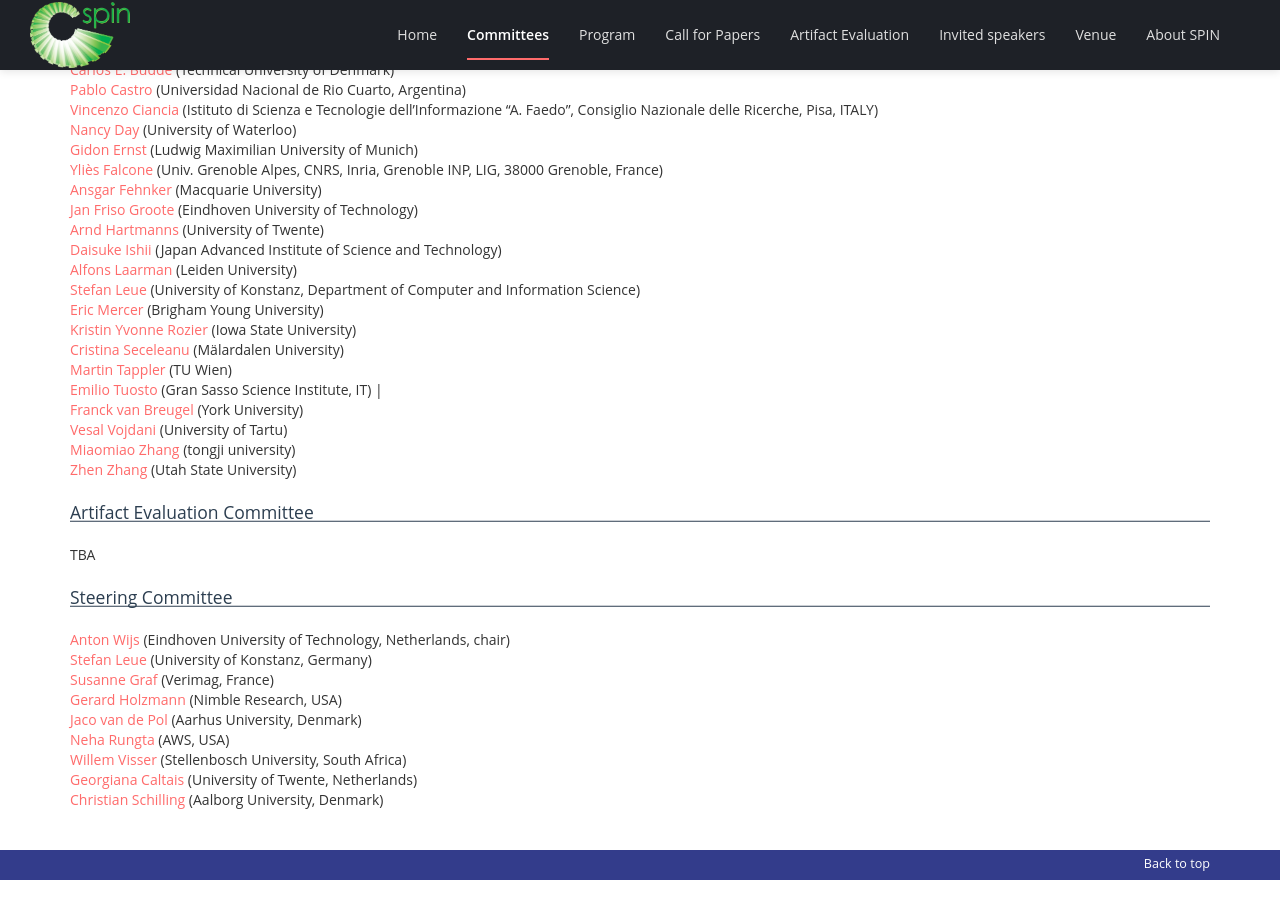
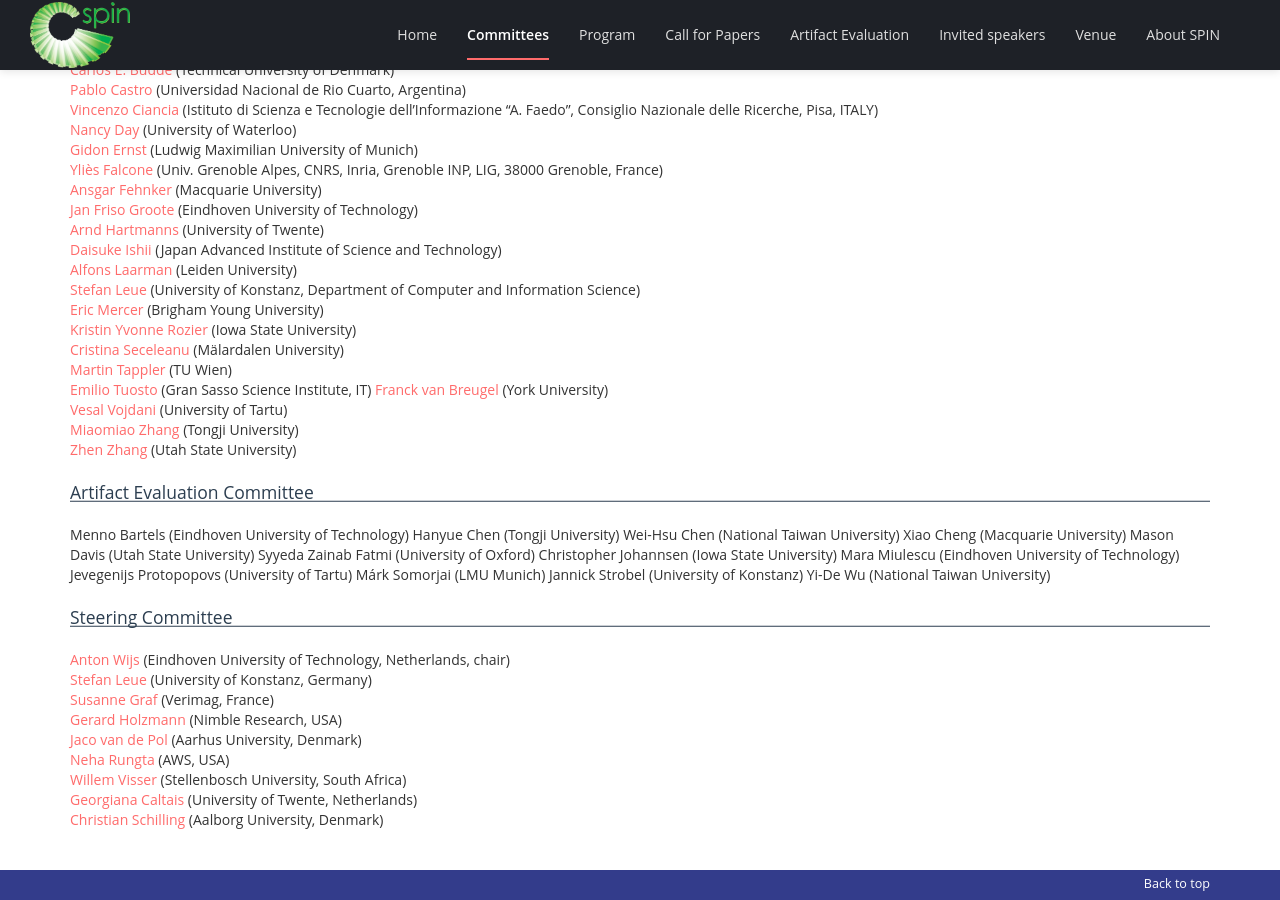
Before and after one commit to SPIN-web/SPIN2026, a Jekyll site: the page built from _pages/committees.md, in a window 1280 px wide and 900 px high, scrolled down 615 px. Built offline with Jekyll 4.4.1, drawn with Linux system fonts in a browser that asks for light colours; nearby versions of some CDN libraries; our own code applies the rules of GitHub Pages for plain Markdown files.

```diff
--- a/_pages/committees.md
+++ b/_pages/committees.md
@@ -5,7 +5,6 @@ order: 1
 ---
 
 # Committees
-
 
 ## Program Chairs
 
@@ -18,7 +17,6 @@ order: 1
 [Nian-Ze Lee](https://www.sosy-lab.org/people/lee/) (National Taiwan University, Taiwan) ✉️ <nzlee@ntu.edu.tw>
 
 ## Program Committee
-
 
 [Jiri Barnat](https://www.muni.cz/en/people/3496-jiri-barnat) (Masaryk University)
 [Carlos E. Budde](https://orbit.dtu.dk/en/persons/carlos-esteban-budde/) (Technical University of Denmark)
@@ -38,16 +36,26 @@ Consiglio Nazionale delle Ricerche, Pisa, ITALY)
 [Kristin Yvonne Rozier](https://faculty.sites.iastate.edu/kyrozier/) (Iowa State University)
 [Cristina Seceleanu](http://www.es.mdh.se/staff/173-Cristina_Seceleanu) (Mälardalen University)
 [Martin Tappler](https://informatics.tuwien.ac.at/people/martin-tappler) (TU Wien)
-[Emilio Tuosto](https://www.gssi.it/people/professors/lectures-computer-science/item/6408-tuosto-emilio) (Gran Sasso Science Institute, IT) |
+[Emilio Tuosto](https://www.gssi.it/people/professors/lectures-computer-science/item/6408-tuosto-emilio) (Gran Sasso Science Institute, IT)
 [Franck van Breugel](http://www.cse.yorku.ca/~franck/) (York University)
 [Vesal Vojdani](https://ut.ee/~vesal) (University of Tartu)
-[Miaomiao Zhang](https://conf.researchr.org/profile/VMCAI-2026/miaomiaozhang) (tongji university)
+[Miaomiao Zhang](https://conf.researchr.org/profile/VMCAI-2026/miaomiaozhang) (Tongji University)
 [Zhen Zhang](https://engineering.usu.edu/ece/people/faculty/zhang-zhen) (Utah State University)
-
 
 ## Artifact Evaluation Committee
 
-TBA
+Menno Bartels (Eindhoven University of Technology)
+Hanyue Chen (Tongji University)
+Wei-Hsu Chen (National Taiwan University)
+Xiao Cheng (Macquarie University)
+Mason Davis (Utah State University)
+Syyeda Zainab Fatmi (University of Oxford)
+Christopher Johannsen (Iowa State University)
+Mara Miulescu (Eindhoven University of Technology)
+Jevegenijs Protopopovs (University of Tartu)
+Márk Somorjai (LMU Munich)
+Jannick Strobel (University of Konstanz)
+Yi-De Wu (National Taiwan University)
 
 ## Steering Committee
 
```
Also changed, not shown: _pages/index.md (+4 -3 lines).
